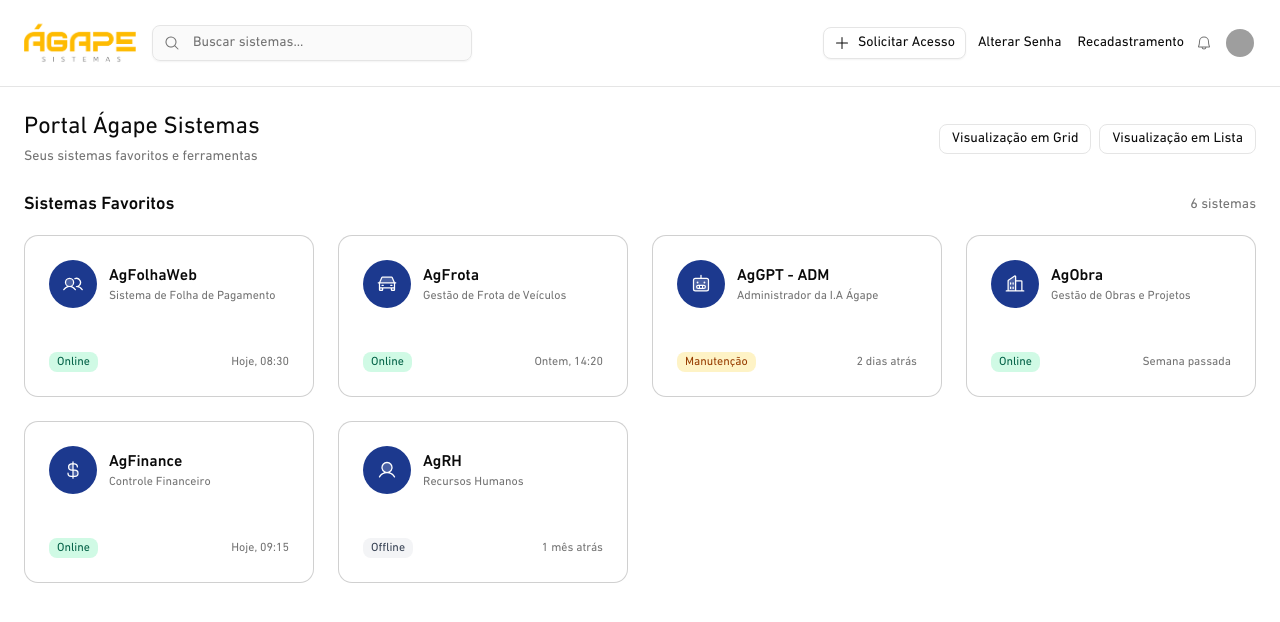
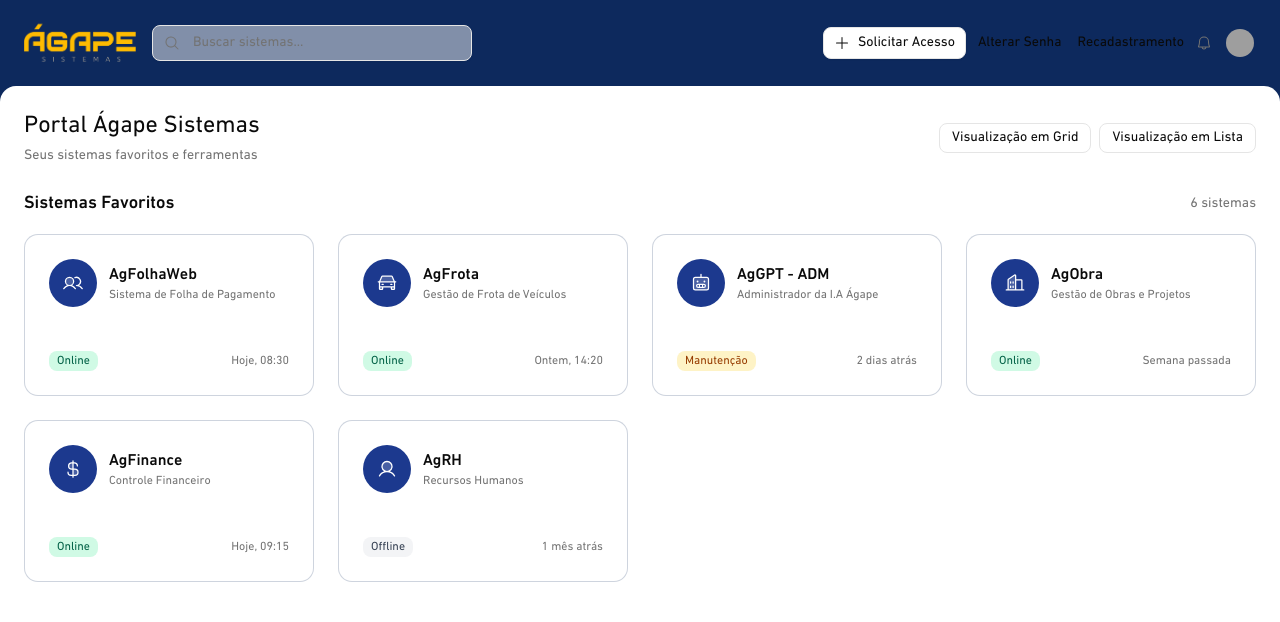
Before and after one commit to GuilhermeSantosUI/agportalweb, a React (Vite) app: page /dashboard in a window 1280 px wide. Shown: the top 622 px of the page. Built offline with nearby package versions, Linux system fonts and the light colour scheme; grey boxes are pictures that could not be loaded.

Commit message:
feat(Header, Dashboard, styles): update header background color and improve layout styles

```diff
--- a/src/components/Header.tsx
+++ b/src/components/Header.tsx
@@ -6,7 +6,7 @@ import { Bell, MagnifyingGlass, Plus } from '@phosphor-icons/react';
 
 export function Header() {
   return (
-    <header className="flex items-center justify-between px-6 py-4 border-b to-transparent backdrop-blur-sm">
+    <header className="flex items-center justify-between px-6 bg-primary py-4 to-transparent backdrop-blur-sm">
       <div className="flex items-center gap-4">
         <img src={logoImg} alt="Ágape Sistemas" className="w-28 rounded-sm" />
 
--- a/src/pages/Dashboard.tsx
+++ b/src/pages/Dashboard.tsx
@@ -1,6 +1,13 @@
 import FavoritesGrid from '@/components/FavoritesGrid';
 import { Header } from '@/components/Header';
-import { Buildings, Car, CurrencyDollar, Robot, Star, User, Users } from '@phosphor-icons/react';
+import {
+  Buildings,
+  Car,
+  CurrencyDollar,
+  Robot,
+  User,
+  Users,
+} from '@phosphor-icons/react';
 
 export function Dashboard() {
   const favorites = [
@@ -49,21 +56,27 @@ export function Dashboard() {
   ];
 
   return (
-    <div className="min-h-screen text-foreground flex flex-col">
+    <div className="min-h-screen text-foreground bg-primary flex flex-col">
       <Header />
 
-      <main className="flex-1 p-6">
+      <main className="flex-1 p-6 bg-white rounded-tr-2xl rounded-tl-2xl">
         <div className="mx-auto w-full">
           <div className="flex items-center justify-between mb-6">
             <div>
               <h1 className="text-2xl font-medium flex items-center gap-2">
                 Portal Ágape Sistemas
               </h1>
-              <p className="text-sm text-muted-foreground mt-1">Seus sistemas favoritos e ferramentas</p>
+              <p className="text-sm text-muted-foreground mt-1">
+                Seus sistemas favoritos e ferramentas
+              </p>
             </div>
             <div className="flex items-center gap-2">
-              <button className="inline-flex items-center gap-2 border rounded-md px-3 py-1 text-sm bg-white">Visualização em Grid</button>
-              <button className="inline-flex items-center gap-2 border rounded-md px-3 py-1 text-sm bg-white">Visualização em Lista</button>
+              <button className="inline-flex items-center gap-2 border rounded-md px-3 py-1 text-sm bg-white">
+                Visualização em Grid
+              </button>
+              <button className="inline-flex items-center gap-2 border rounded-md px-3 py-1 text-sm bg-white">
+                Visualização em Lista
+              </button>
             </div>
           </div>
 
@@ -72,7 +85,9 @@ export function Dashboard() {
               <h2 className="text-lg font-semibold flex items-center gap-2">
                 Sistemas Favoritos
               </h2>
-              <span className="text-sm text-muted-foreground">{favorites.length} sistemas</span>
+              <span className="text-sm text-muted-foreground">
+                {favorites.length} sistemas
+              </span>
             </div>
 
             <FavoritesGrid favorites={favorites} />
--- a/src/styles/index.css
+++ b/src/styles/index.css
@@ -87,7 +87,7 @@
   --card-foreground: oklch(0.145 0 0);
   --popover: oklch(1 0 0);
   --popover-foreground: oklch(0.145 0 0);
-  --primary: oklch(0.205 0 0);
+  --primary: #0D295D;
   --primary-foreground: oklch(0.985 0 0);
   --secondary: oklch(0.97 0 0);
   --secondary-foreground: oklch(0.205 0 0);
```
